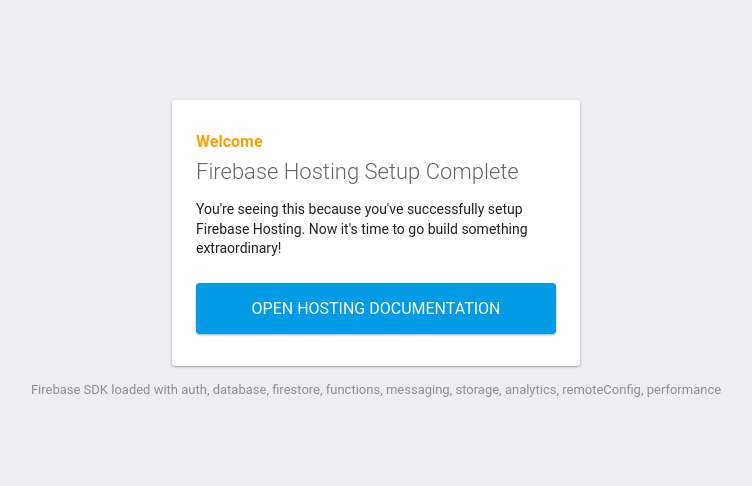
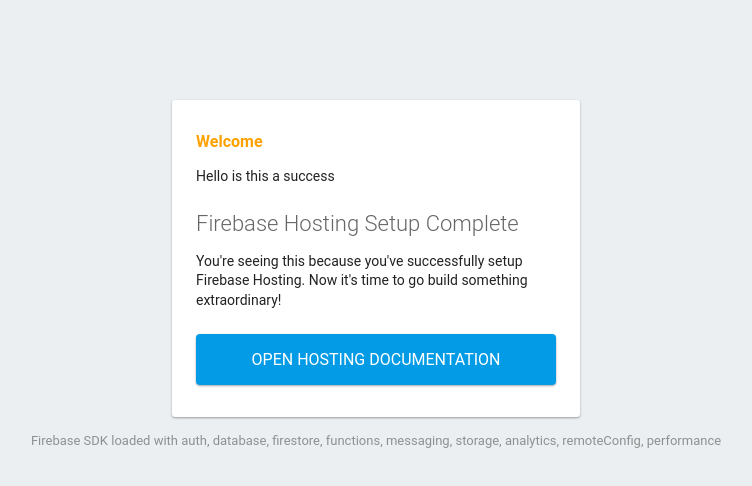
Before and after one commit to INFO-GROUP-2021/INFOPROJECT2021, a website: page public/index.html in a window 1280 px wide. Shown: the whole page, without its empty margins (264-1016 px from the left). Drawn offline with Linux system fonts and the light colour scheme; some packages are replaced by stand-ins of ours.

Commit message:
Update index.html

```diff
--- a/public/index.html
+++ b/public/index.html
@@ -41,6 +41,7 @@
   <body>
     <div id="message">
       <h2>Welcome</h2>
+      <p>Hello is this a success</p>
       <h1>Firebase Hosting Setup Complete</h1>
       <p>You're seeing this because you've successfully setup Firebase Hosting. Now it's time to go build something extraordinary!</p>
       <a target="_blank" href="https://firebase.google.com/docs/hosting/">Open Hosting Documentation</a>
```
